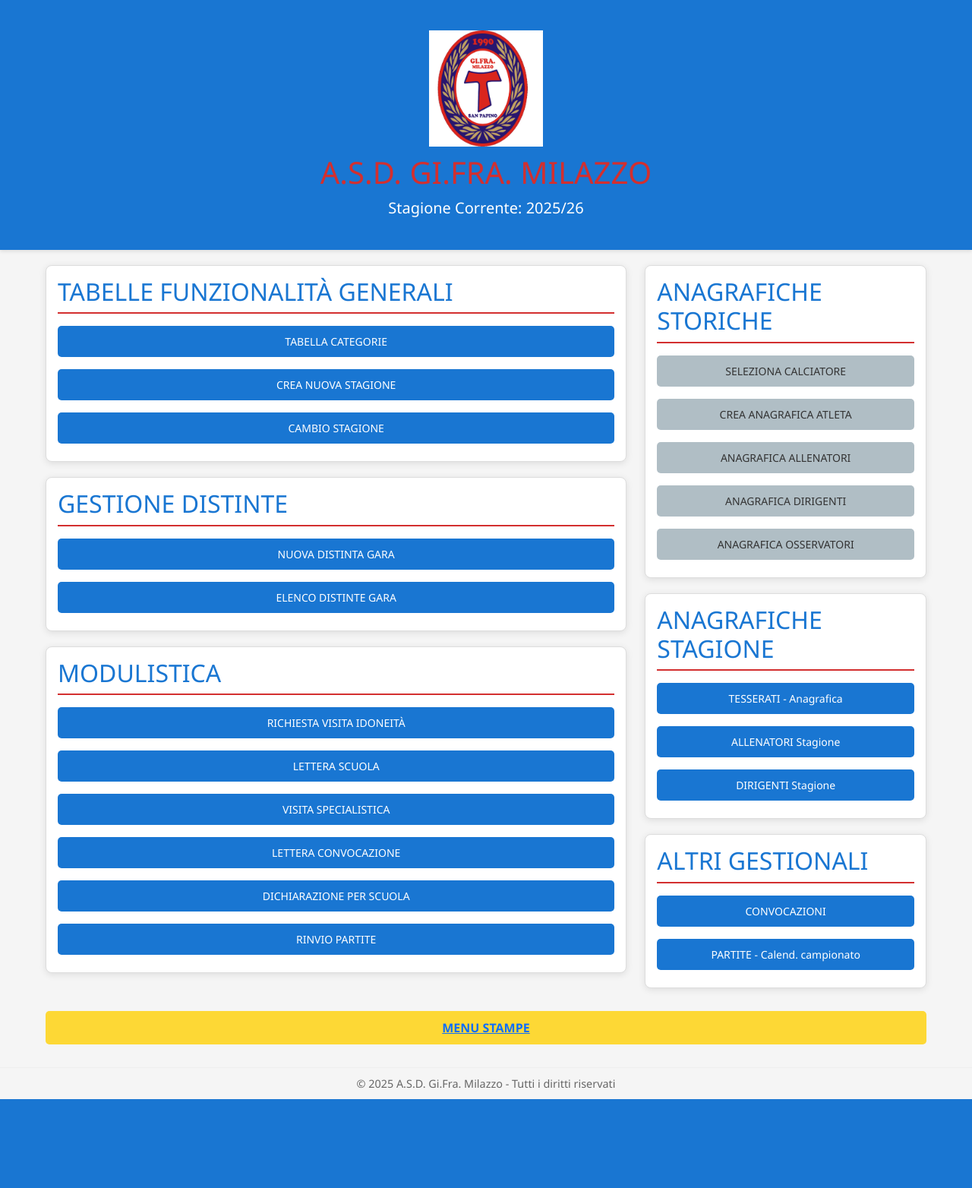
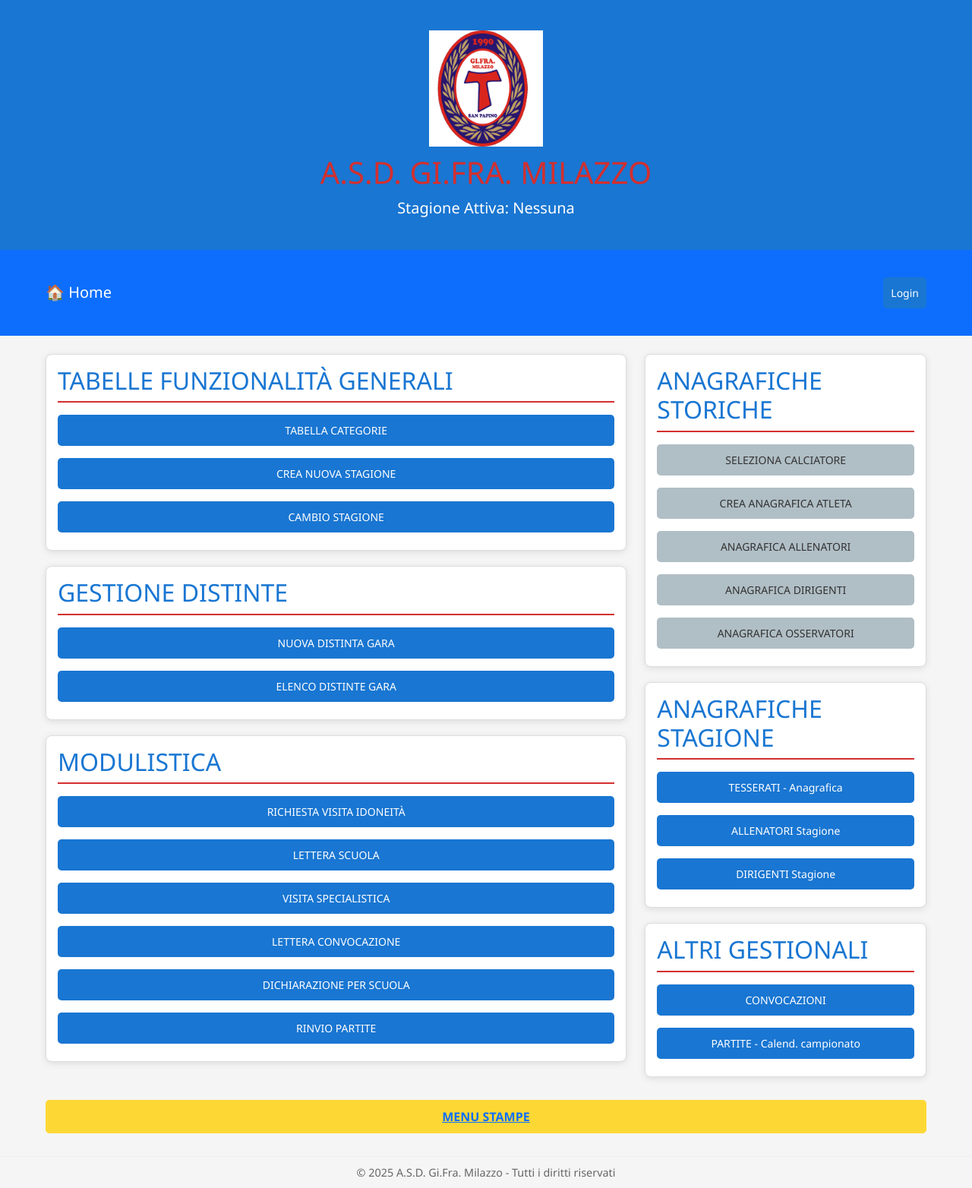
Before and after one commit to scicolone/GiFra-Milazzo-2, a PHP site: page / in a window 1280 px wide. Shown: the whole page at 76% size. Before the commit the page ends 1447 px from the top, so only its background shows below. Run offline with PHP 8.4, Linux system fonts and the light colour scheme; data that the repository does not hold is empty.

Commit message:
Update header.php

```diff
--- a/include/header.php
+++ b/include/header.php
@@ -1,18 +1,43 @@
+<?php
+session_start();
+include 'config.php';
+
+// Recupera la stagione attiva
+$stmt = $pdo->query("SELECT anno_inizio, anno_fine FROM stagioni WHERE attiva = TRUE LIMIT 1");
+$stagione_attiva = $stmt->fetch(PDO::FETCH_ASSOC);
+$stagione_label = $stagione_attiva ? $stagione_attiva['anno_inizio'] . '/' . $stagione_attiva['anno_fine'] : 'Nessuna';
+?>
+
 <!DOCTYPE html>
 <html lang="it">
 <head>
     <meta charset="UTF-8">
     <title>A.S.D. Gi.Fra. Milazzo - Gestione Sportiva</title>
     <link href="https://cdn.jsdelivr.net/npm/bootstrap@5.3.0/dist/css/bootstrap.min.css" rel="stylesheet">
-    <link rel="stylesheet" href="css/style.css">
-    <link rel="icon" href="img/logo.png">
+    <link rel="stylesheet" href="../css/style.css">
+    <link rel="icon" href="../img/logo.png">
 </head>
 <body>
 <header>
     <div class="container">
-        <img src="img/logo.png" alt="Logo Gi.Fra. Milazzo" class="logo">
+        <img src="../img/logo.png" alt="Logo Gi.Fra. Milazzo" class="logo">
         <h1>A.S.D. GI.FRA. MILAZZO</h1>
-        <p class="lead">Stagione Corrente: 2025/26</p>
+        <p class="lead">Stagione Attiva: <?php echo $stagione_label; ?></p>
     </div>
 </header>
-<div class="container">
+
+<nav class="navbar navbar-expand-lg navbar-dark bg-primary">
+    <div class="container">
+        <a class="navbar-brand" href="../index.php">🏠 Home</a>
+        <div class="navbar-nav ms-auto">
+            <?php if (isset($_SESSION['utente_id'])): ?>
+                <span class="navbar-text me-3">Benvenuto, <?php echo htmlspecialchars($_SESSION['nome']); ?></span>
+                <a class="btn btn-outline-light btn-sm" href="../auth/logout.php">Logout</a>
+            <?php else: ?>
+                <a class="btn btn-outline-light btn-sm" href="../auth/login.php">Login</a>
+            <?php endif; ?>
+        </div>
+    </div>
+</nav>
+
+<div class="container mt-4">
```
